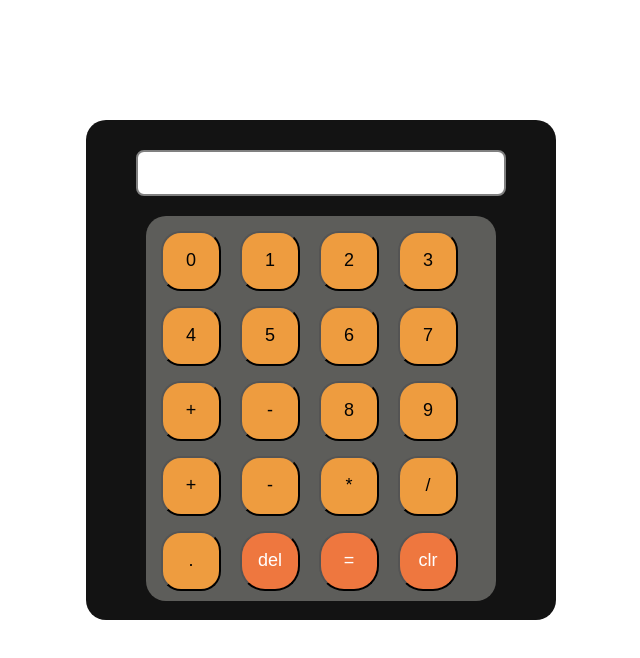
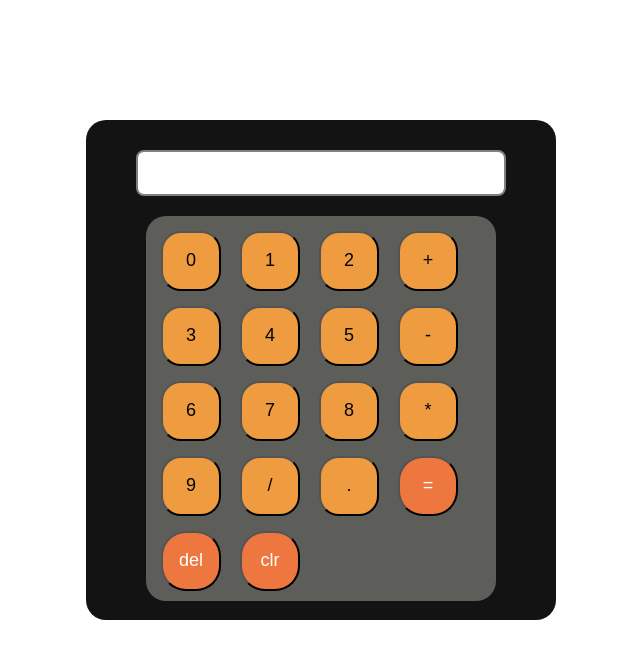
Before and after one commit to sathwika12e/calculator, a plain HTML site: page index.html in a window 1280 px wide. Shown: the whole page, without its empty margins (242-882 px from the left). Drawn offline with Linux system fonts and the light colour scheme.

Commit message:
Fix HTML formatting and structure

```diff
--- a/index.html
+++ b/index.html
@@ -14,26 +14,26 @@
     <button class="btn">0</button>
     <button class="btn">1</button>
     <button class="btn">2</button>
+    <button class="btn">+</button>
     <button class="btn">3</button>
 
     <button class="btn">4</button>
     <button class="btn">5</button>
+    <button class="btn">-</button>
     <button class="btn">6</button>
+    <button class="btn">7</button>
+    <button class="btn">8</button>
+    <button class="btn">*</button>
+    <button class="btn">9</button>
 
-    <button class="btn">7</button>
-    <button class="btn">+</button>
-    <button class="btn">-</button>
-    <button class="btn">8</button>
-    <button class="btn">9</button>
-    <button class="btn">+</button>
-    <button class="btn">-</button>
 
-    <button class="btn">*</button>
+
     <button class="btn">/</button>
     <button class="btn">.</button>
+    <button class="btn2" onclick="eqclick()" id="eqbtn">=</button>
     <button class="btn2" onclick="delclick()">del</button>
    <!--  <button class="btn">**</button>  -->
-    <button class="btn2" onclick="eqclick()" id="eqbtn">=</button>
+
     <button class="btn2" onclick="clrclick()">clr</button>
     </div>
 </div>
@@ -70,4 +70,5 @@
     }
 </script>
 </body>
+
 </html>
```
